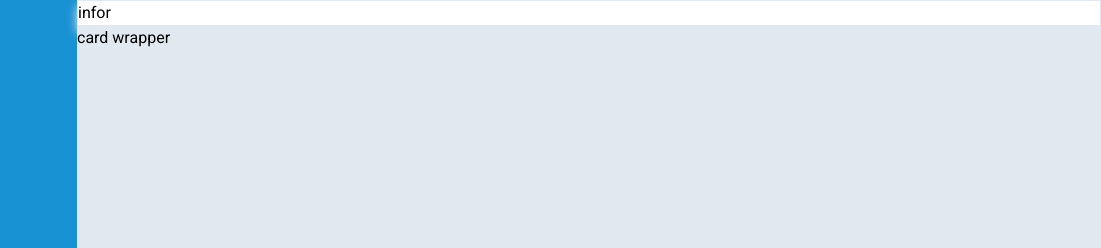
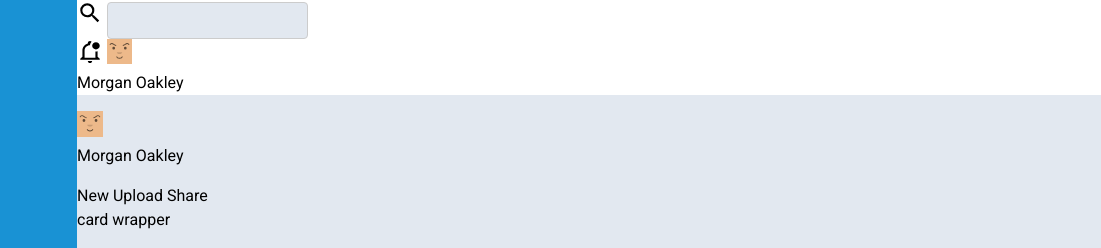
Before and after one commit to Clinton-dev/Dashboard, a plain HTML site: page index.html in a window 1280 px wide. Shown: the top 248 px of the page, 179-1280 px from the left. Drawn offline with Linux system fonts and the light colour scheme.

Commit message:
Add styling to search section

```diff
--- a/index.html
+++ b/index.html
@@ -26,7 +26,35 @@
             </ul>
         </nav>
         <main class="main-content">
-            <div class="main-meta">infor</div>
+            <div>
+                <div class="search">
+                    <div>
+                        <img src="./assets/search.svg" class="search-icons" alt="">
+                        <input type="text" id="search-input">
+                    </div>
+
+                    <div>
+                        <img src="./assets/notifications.svg" class="search-icons" alt="">
+                        <img src="./assets/avataar.svg" class="search-icons" alt="">
+                        <p>Morgan Oakley</p>
+                    </div>
+                </div>
+                <div>
+                    <div>
+                        <div>
+                            <img src="./assets/avataar.svg" class="search-icons" alt="">
+                            <p>Morgan Oakley</p>
+                        </div>
+
+                        <div>
+                            <a href="#">New</a>
+                            <a href="#">Upload</a>
+                            <a href="#">Share</a>
+                        </div>
+                    </div>
+                </div>
+
+            </div>
             <div class="card-wrapper">card wrapper</div>
 
         </main>
--- a/style.css
+++ b/style.css
@@ -140,7 +140,17 @@ nav {
   width: 1.6rem;
   margin-right: 1rem;
 }
+
 /* Find a way to turn color to white */
+.search { background-color: hsl(var(--color-white));}
+
+.search-icons {
+  width: 1.6rem;
+}
+
+#search-input {
+  background-color: hsl(var(--color-gray));
+}
 
 .main-meta {
   border: 1px solid hsl(var(--color-gray));
```
